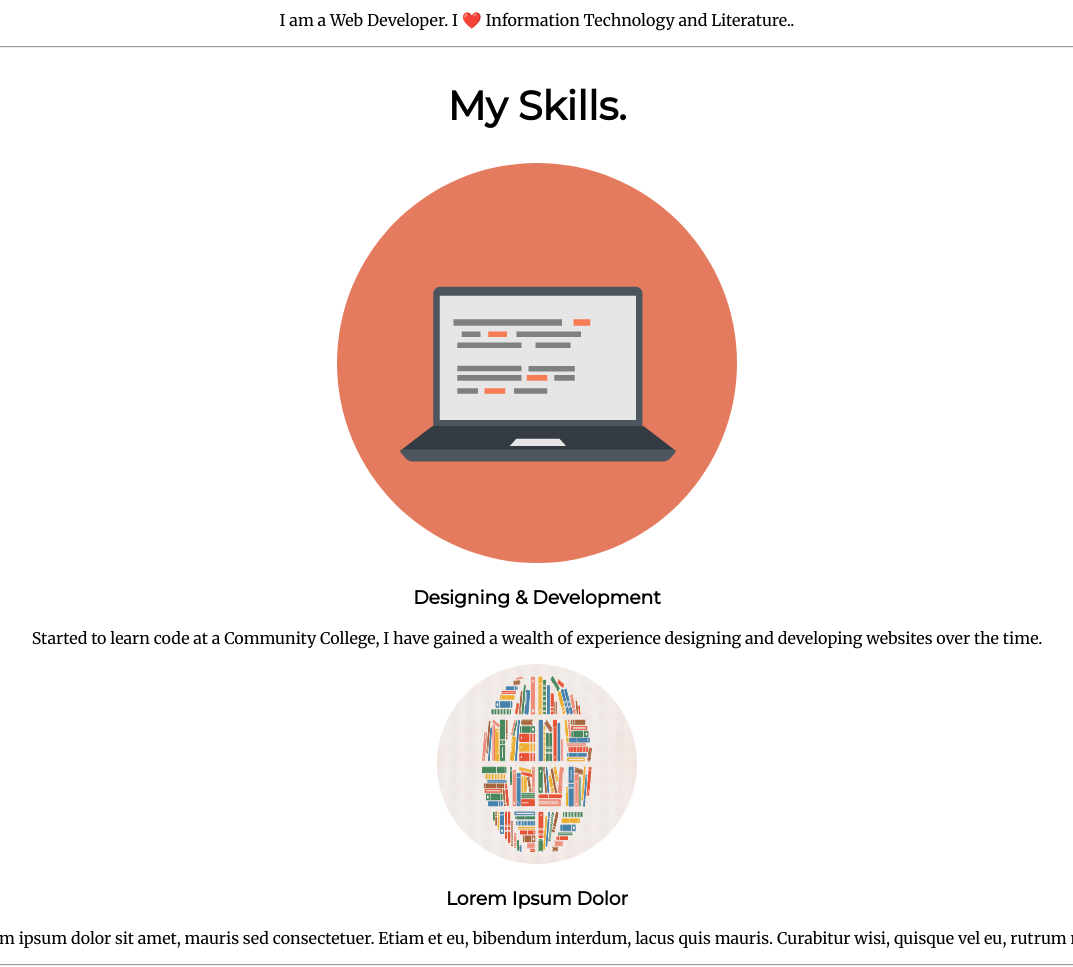
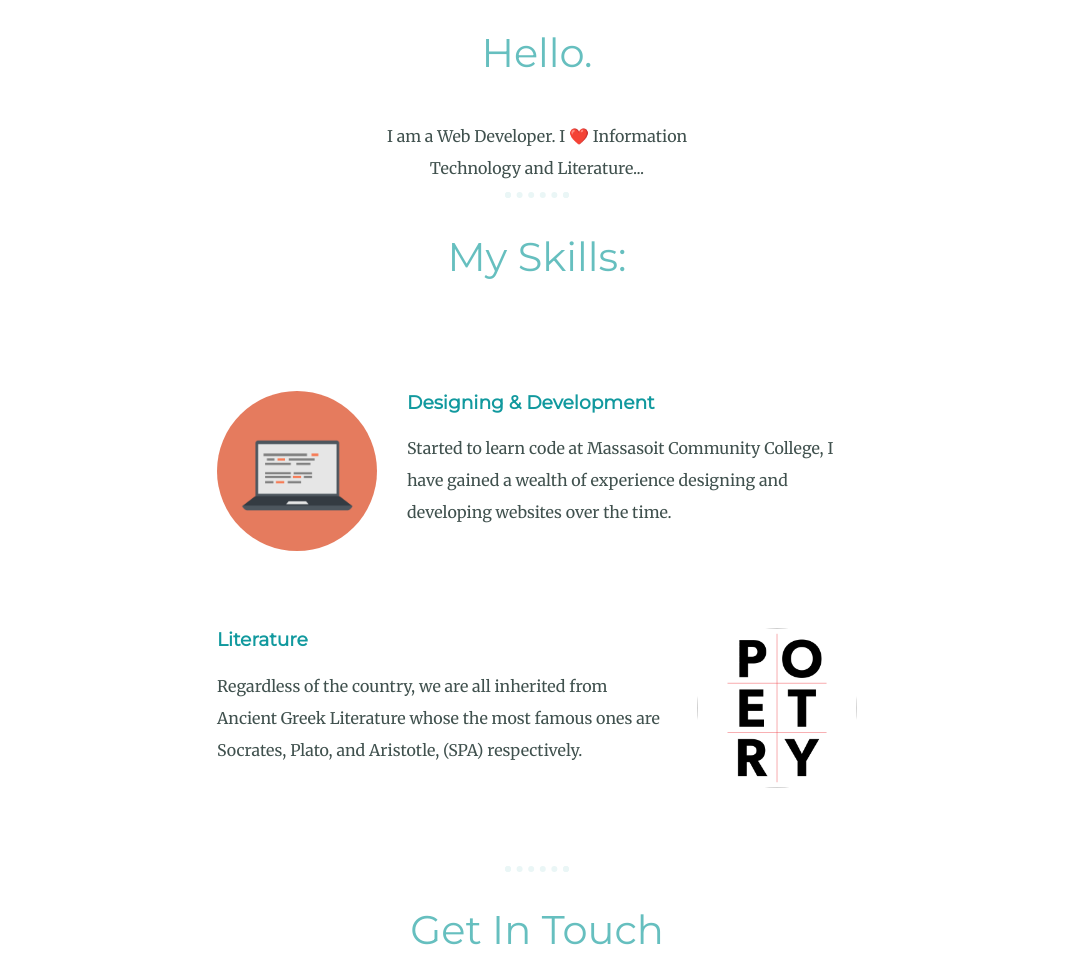
Before and after one commit to jsanon01/angela-pro, a plain HTML site: page index.html in a window 1280 px wide. Shown: the part 1040-2007 px from the top of the page, without its empty margins (103-1176 px from the left). Drawn offline with Linux system fonts and the light colour scheme.

Commit message:
6th-7th commit

```diff
--- a/index.html
+++ b/index.html
@@ -10,7 +10,7 @@
 		<div class="top-container">
 			<img class="top-cloud" src="cloud.png" alt="cloud-img">
 			<h1>I'm JeanBaptiste Sanon</h1>
-			<p><strong>A Web Developer</strong></p>
+			<p class="code-skill">A Web Developer</p>
 			<img class="bottom-cloud" src="cloud.png" alt="cloud-img">
 			<img src="mountain.png" alt="mountain-img">
 		</div>
@@ -18,20 +18,20 @@
 			<div class="profile">
 				<img class="pic" src="my_pic.jpg" alt="jeanbaptiste image">
 				<h2>Hello.</h2>
-				<p>I am a Web Developer. I ❤️ Information Technology and Literature..</p>
+				<p class="intro">I am a Web Developer. I ❤️ Information Technology and Literature...</p>
 			</div>
 			<hr>
 			<div class="skills">
-				<h2>My Skills.</h2>
+				<h2>My Skills:</h2>
 				<div class="skill-row">
-					<img class="computer" src="computer.png" alt="computer image">
+					<img class="computer" src="computer.png" alt="computer-image">
 					<h3>Designing & Development</h3>
-					<p>Started to learn code at a Community College, I have gained a wealth of experience designing and developing websites over the time.</p>
+					<p>Started to learn code at Massasoit Community College, I have gained a wealth of experience designing and developing websites over the time.</p>
 				</div>
 				<div class="skill-row">
-					<img class="literature" src="literature.jpg" alt="literature image">
-					<h3>Lorem Ipsum Dolor</h3>
-					<p>Lorem ipsum dolor sit amet, mauris sed consectetuer. Etiam et eu, bibendum interdum, lacus quis mauris. Curabitur wisi, quisque vel eu, rutrum nam.</p>
+					<img class="literature" src="poetry.jpg" alt="literature-image">
+					<h3>Literature</h3>
+					<p>Regardless of the country, we are all inherited from Ancient Greek Literature whose the most famous ones are  Socrates, Plato, and Aristotle, (SPA) respectively.</p>
 				</div>
 			</div>
 			<hr>
--- a/style.css
+++ b/style.css
@@ -1,4 +1,5 @@
 body {
+	color: #40514E;
 	margin: 0;
 	text-align: center;
 	font-family: 'Merriweather', serif;
@@ -6,6 +7,7 @@ body {
 }
 
 h1 {
+	color: #66BFBF;
 	margin: 2.6rem auto 0 auto;
 	font-family: 'Sacramento', cursive;
 	font-size: 5rem; /*=== 90px/16px=562.5% ==== */
@@ -15,27 +17,52 @@ h1 {
 	margin: 0 auto; /*code above simplified */
 }
 h2 {
+	color: #66BFBF;
 	font-family: 'Montserrat', sans-serif;
 	font-size: 2.5rem;
+	font-weight: normal;
+	padding-bottom: 10px;
 }
 
 h3 {
+	color: #11999E;
 	font-family: 'Montserrat', sans-serif;
 
 }
+
+p {
+	line-height: 2;
+}
+
+hr {
+	border: dotted #EAF6F6 6px;
+	border-bottom: none;
+	width: 4%;
+}
+.code-skill {
+	color: #66BFBF;
+	text-align: center;
+}
 .pic {
 	border-radius: 100%;
+	/*margin-top: 20px;*/
+	width: 15%;
 }
 /*.profile {
 	border-radius: 100%;
 }*/
 .computer {
 	border-radius: 100%;
+	width: 25%;
+	float: left;
+	margin-right: 30px;
 }
 .literature {
 	border-radius: 100%;
-	height: 200px;
-	width: 200px
+/*	height: 200px;*/
+	width: 25%;
+	float: right;
+	margin-left: 30px;
 }
 /*p {
 	background-color: red;
@@ -54,7 +81,8 @@ h3 {
 	/*background-color: red;
 	height: 200px;
 	width: 200px;*/
-	text-align: center;
+	margin: 100px 0;
+/*	text-align: center;*/
 }
 
 .bottom-container {
@@ -64,16 +92,27 @@ h3 {
 	text-align: center;
 
 }
+
+.skill-row {
+	width: 50%;
+	margin: 100px auto 100px auto;
+	text-align: left;
+}
 .pro {
 	text-decoration: underline;
+}
+
+.intro {
+	width: 30%;
+	margin: auto;
 }
 .top-cloud {
 	position: absolute;
 	right: 300px;
-	top: 50px;
+	top: 40px;
 }
 .bottom-cloud {
 	position: absolute;
 	left: 300px;
-	bottom: 300px;
+	bottom: 250px;
 }
```
Also changed, not shown: poetry.jpg (added).
